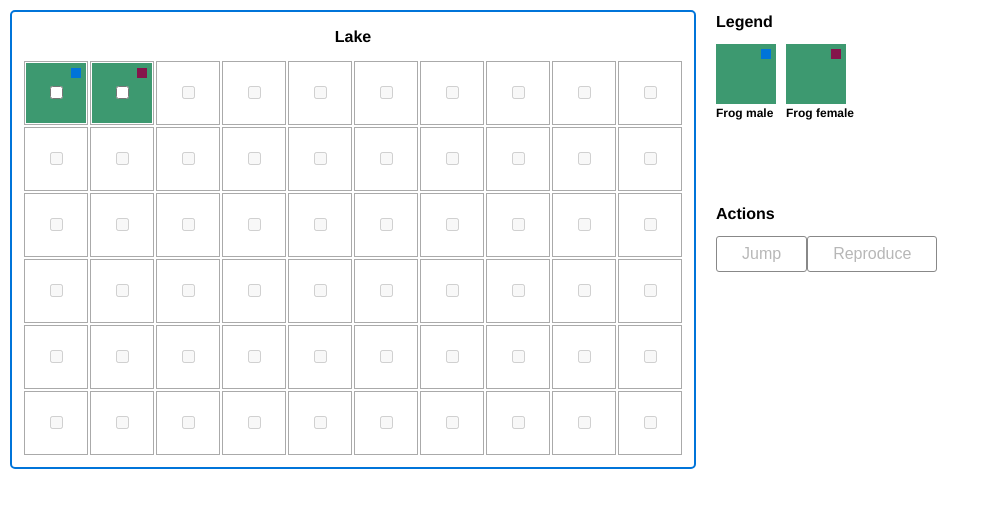
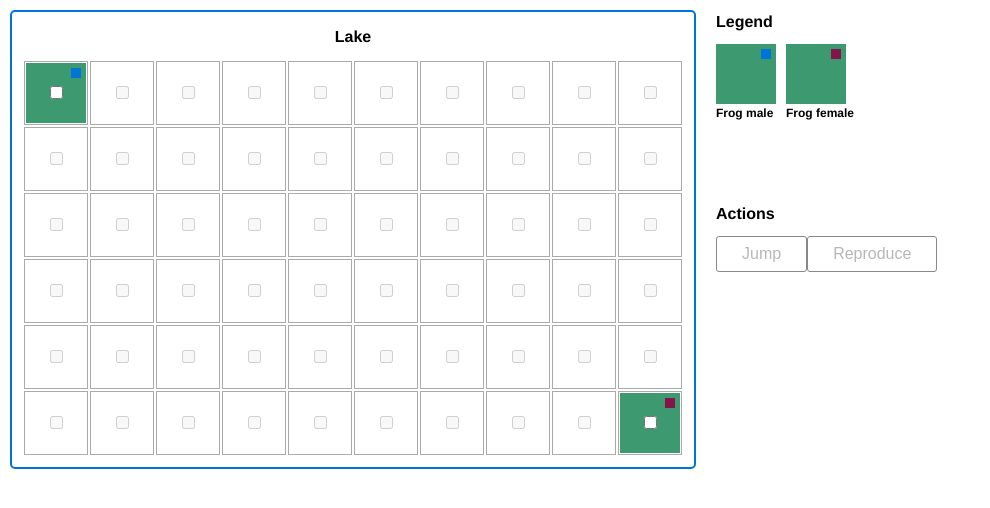
Before and after one commit to djrokita/frogs, a React (Create React App) app: page / in a window 1280 px wide. Shown: the top 508 px of the page, without its empty margins (0-990 px from the left). Built offline with nearby package versions, Linux system fonts and the light colour scheme.

Commit message:
Fixed jump and reproduce action, added utils file

```diff
--- a/src/App.js
+++ b/src/App.js
@@ -1,7 +1,8 @@
 import React, { Component, Fragment } from 'react';
 import './App.css';
-import Lake from './components/Lake'
+import Lake from './components/Lake';
 import Legend from './components/Legend';
+import {setBabyFrogGender, setBabyFrogId} from './utils';
 
 class App extends Component {
 
@@ -16,8 +17,8 @@ class App extends Component {
       },
       {
         id: 2,
-        row: 1,
-        col: 2,
+        row: 6,
+        col: 10,
         sex: 'frog female',
         reproduceFields: []
       },
@@ -34,8 +35,8 @@ class App extends Component {
     action: null
   }
 
-  setReproduceFields(frog) {
-    const { row, col } = frog;
+  setReproduceFields(row, col) {
+    // const { row, col } = frog;
     let rowMaxReproduce = row + 1 < 6 ? row + 1 : 6;
     let rowMinReproduce = row - 1 < 1 ? 1 : row - 1;
     let colMaxReproduce = col + 1 < 10 ? col + 1 : 10;
@@ -53,10 +54,25 @@ class App extends Component {
     });
   }
 
+  checkParentsGender(frog1, frog2) {
+    return frog1.sex !== frog2.sex ? true : false;
+  }
+
+  checkReproduceRange(frog1, frog2) {
+    let frogInRange = frog1.reproduceFields.filter(field => {
+      // debugger
+      return field.row === frog2.row && field.col === frog2.col;
+    });
+    return frogInRange.length;
+  }
+
+
   inputHandler = (row, col, selectedFrogId) => {
     const selectedField = {row, col};
     const { frogs } = this.state;
     if (selectedFrogId && !this.state.selectedFrogId) {
+      console.log('selectedFrogId', selectedFrogId);
+      console.log('selectedFrogId', this.state.selectedFrogId);
       let [ selectedFrog ] = frogs.filter(frog => frog.id === selectedFrogId);
       const range = selectedFrog.sex === 'frog male' ? 3 : 2;
       let rowMaxMove = row + range < 6 ? row + range : 6;
@@ -81,33 +97,38 @@ class App extends Component {
     if (selectedFrogId && this.state.selectedFrogId) {
       let [ firstSelectedFrog ] = frogs.filter(frog => frog.id === this.state.selectedFrogId);
       let [ secondSelectedFrog ] = frogs.filter(frog => frog.id === selectedFrogId);
-      const { reproduceFields } = firstSelectedFrog;
-      let parentFrog = reproduceFields.filter(field => {
-        return field.row === secondSelectedFrog.row && field.col === secondSelectedFrog.col;
-      });
-      this.setState({
-        selectedField,
-        action: 'reproduce'
-      });
+      const isHeteroParents = this.checkParentsGender(firstSelectedFrog, secondSelectedFrog);
+      // const { reproduceFields } = firstSelectedFrog;
+      const parentFrog = this.checkReproduceRange(firstSelectedFrog, secondSelectedFrog);
+      if (isHeteroParents && parentFrog) {
+        this.setState({
+          selectedField,
+          action: 'reproduce'
+        });
+      }
     }
     else this.setState({selectedField});
   }
 
   frogsJumpSubmit = () => {
-    const { selectedField, selectedFrogId, frogs } = this.state;
+    const { selectedField: {row, col}, selectedFrogId, frogs } = this.state;
     if (selectedFrogId) {
       let [ selectedFrog ] = frogs.filter(frog => frog.id === selectedFrogId);
       const frogsArr = frogs.filter(frog => frog.id !== selectedFrogId);
       const movedFrog = {
         id: selectedFrogId,
-        row: selectedField.row,
-        col: selectedField.col,
+        row,
+        col,
         sex: selectedFrog.sex,
-        reproduceFields: this.setReproduceFields(selectedFrog)
+        reproduceFields: this.setReproduceFields(row, col)
       }
       const movedFrogsArr = [...frogsArr, movedFrog];
       this.setState({
         frogs: movedFrogsArr,
+        selectedField: {
+          row: null,
+          col: null
+        },
         selectedFrogId: null,
         moveableFields: {
           rowMoveRange: [],
@@ -120,18 +141,31 @@ class App extends Component {
   frogReproduceSubmit = () => {
     if (this.state.action === 'reproduce') {
       const babyFrog = {
-        id: 3,
+        id: setBabyFrogId(this.state.frogs),
         row: 1,
         col: 10,
-        sex: 'frog male'
-      }
+        sex: `frog ${setBabyFrogGender()}`
+      };
       const frogs = [...this.state.frogs, babyFrog];
-      this.setState({frogs});
+      this.setState({
+        frogs,
+        selectedField: {
+          row: null,
+          col: null
+        },
+        selectedFrogId: null,
+        moveableFields: {
+          rowMoveRange: [],
+          colMoveRange: []
+        },
+        action: null
+      });
     }
   }
 
   render() {
     const { selectedField, moveableFields, action } = this.state;
+    console.log('state-frogs', this.state.frogs);
     return (
       <Fragment>
         <Lake frogs={this.state.frogs}
--- a/src/components/Cell.js
+++ b/src/components/Cell.js
@@ -14,7 +14,6 @@ class Cell extends Component {
     render() {
         const { handler, col, selected, rowMoveRange, colMoveRange } = this.props;
         const { frog } = this.state;
-
         const setRange = () => {
             if (rowMoveRange && colMoveRange) return 'jump_range';
             else return '';
--- a/src/components/Row.js
+++ b/src/components/Row.js
@@ -4,7 +4,6 @@ import Cell from './Cell'
 const Row = ({cols, handler, row, frogs, selectedField, selectedRow, rowMoveRange, colMoveRange}) => {
     const frogsInRow = frogs.filter(frog => frog.row === row);
     const isColInRange = (col) => colMoveRange.find((val) => col === val);
-
     const fields = cols.map((num, index) => {
         return <Cell
             key={index}
--- /dev/null
+++ b/src/utils.js
@@ -0,0 +1,8 @@
+export const setBabyFrogGender = () => {
+    let num = Math.floor(Math.random(0, 1) * 2);
+    return num ? 'male' : 'female';
+};
+
+export const setBabyFrogId = (frogs) => {
+    return frogs.length + 1;
+};
```
